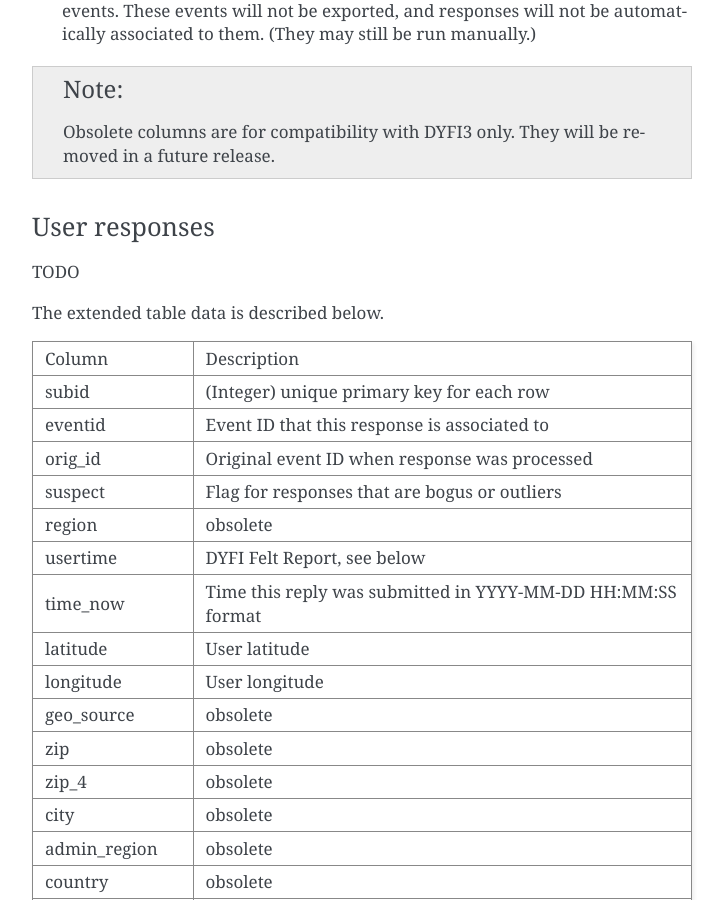
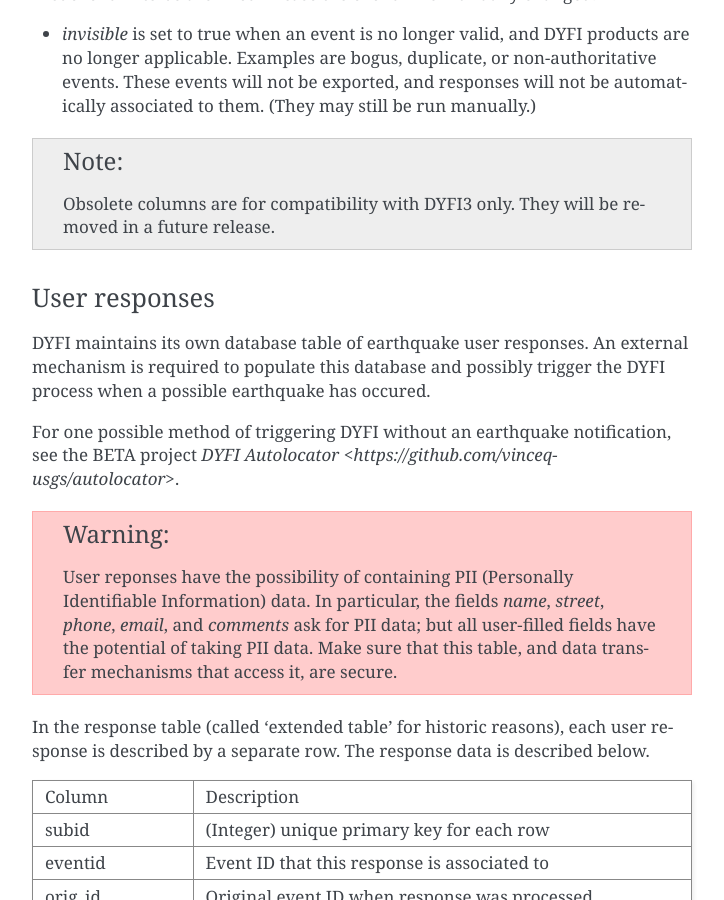
Before and after one commit to vinceq-usgs/dyfi4, a Sphinx documentation site: the page built from docs/technical-guide.rst, in a window 1280 px wide and 900 px high, scrolled down 2246 px. Shown: the whole window, without its empty margins (388-1112 px from the left). Built offline with Sphinx 7.4.7, drawn with Linux system fonts in a browser that asks for light colours; some of the changed text lies outside the part shown.

Commit message:
Add docs

```diff
--- a/docs/technical-guide.rst
+++ b/docs/technical-guide.rst
@@ -8,7 +8,7 @@
 
 .. image:: diagram_flowchart.svg
 
-.. note::
+.. warning::
 
     In the above diagrams, items shown in **red** contain or transfer personally identifiable information (PII). Care must be taken to make sure that data in these sections are properly handled.
 
@@ -19,9 +19,9 @@
 Earthquake events
 .................
 
-TODO
+DYFI maintains its own database table of earthquake events. An external mechanism is required to populate this database and trigger the DYFI process after an earthquake.
 
-The event data is described below.
+In the event table, each earthquake is described by a separate row. The event data is described below.
 
 =====================  =========================================================================
 Column                 Description
@@ -71,9 +71,15 @@
 User responses
 .................
 
-TODO
+DYFI maintains its own database table of earthquake user responses. An external mechanism is required to populate this database and possibly trigger the DYFI process when a possible earthquake has occured.
 
-The extended table data is described below.
+For one possible method of triggering DYFI without an earthquake notification, see the BETA project `DYFI Autolocator <https://github.com/vinceq-usgs/autolocator>`.
+
+.. warning::
+
+    User reponses have the possibility of containing PII (Personally Identifiable Information) data. In particular, the fields *name*, *street*, *phone*, *email*, and *comments* ask for PII data; but all user-filled fields have the potential of taking PII data. Make sure that this table, and data transfer mechanisms that access it, are secure.
+
+In the response table (called 'extended table' for historic reasons), each user response is described by a separate row. The response data is described below.
 
 =====================  =========================================================================
 Column                 Description
@@ -135,6 +141,8 @@
 
 All columns are Sqlite text fields unless indicated otherwise.
 
+* Columns marked **DYFI Felt Report** are populated from the online form.
+
 * *orig_id* is initially copied from *eventid*. For responses that were not originally attached to an event ("unassociated entries"), both fields would have the value "unknown". When this entry is associated to an event or updated to a different ID, this field will show the original value.
 
 * *suspect* is set automatically by the :py:obj:`Entry` module when the entry is suspected to be bogus or an outlier. The operator may also manually flag entries this way.
```
Also changed, not shown: docs/implementation-guide.rst (+15 -7 lines), 1 other file.
